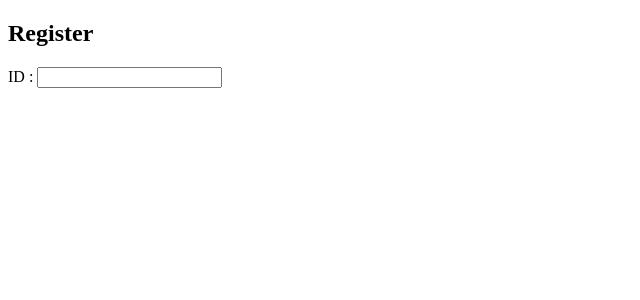
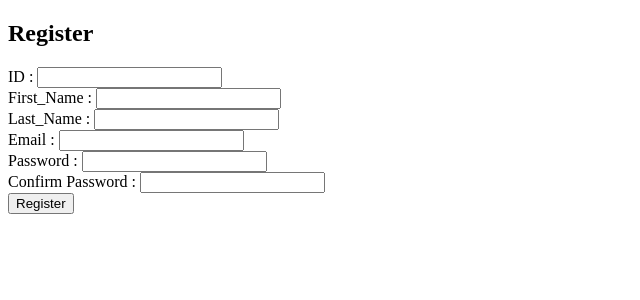
Before and after one commit to chanuka1012/New_frontend, a React (Vite) app: page /register in a window 1280 px wide. Shown: the top 300 px of the page, without its empty margins (0-640 px from the left). Built offline with nearby package versions, Linux system fonts and the light colour scheme.

Commit message:
rest of register

```diff
--- a/src/Components/Register/Register.jsx
+++ b/src/Components/Register/Register.jsx
@@ -44,6 +44,7 @@ export default function Register() {
     <div>
       <h2>Register</h2>
       <form onSubmit={handleSubmit}>
+
         <div className='register1'>
           <label>ID : </label>
           <input
@@ -54,6 +55,64 @@ export default function Register() {
             required
           />
         </div>
+
+        <div className='register1'>
+          <label>First_Name : </label>
+          <input
+            type="text"
+            name="firstName"
+            value={FormData.firstName}
+            onChange={handleChange}
+            required
+          />
+        </div>
+
+        <div className='register1'>
+          <label>Last_Name : </label>
+          <input
+            type="text"
+            name="lastName"
+            value={FormData.lastName}
+            onChange={handleChange1}
+            required
+          />
+        </div>
+
+        <div className='register1'>
+          <label>Email : </label>
+          <input
+            type="email"
+            name="email"
+            value={FormData.email}
+            onChange={handleChange}
+            required
+          />
+        </div>
+
+        <div className='register1'>
+          <label>Password : </label>
+          <input
+            type="password"
+            name="password"
+            value={FormData.password}
+            onChange={handleChange}
+            required
+          />
+        </div>
+
+        <div className='register1'>
+          <label>Confirm Password : </label>
+          <input
+            type="password"
+            name="confirmPassword"
+            value={FormData.confirmPassword}
+            onChange={handleChange}
+            required
+          />
+        </div>
+
+        <button type="submit" className='buttonregister'>Register</button>
+
       </form>
     </div>
   );
```
